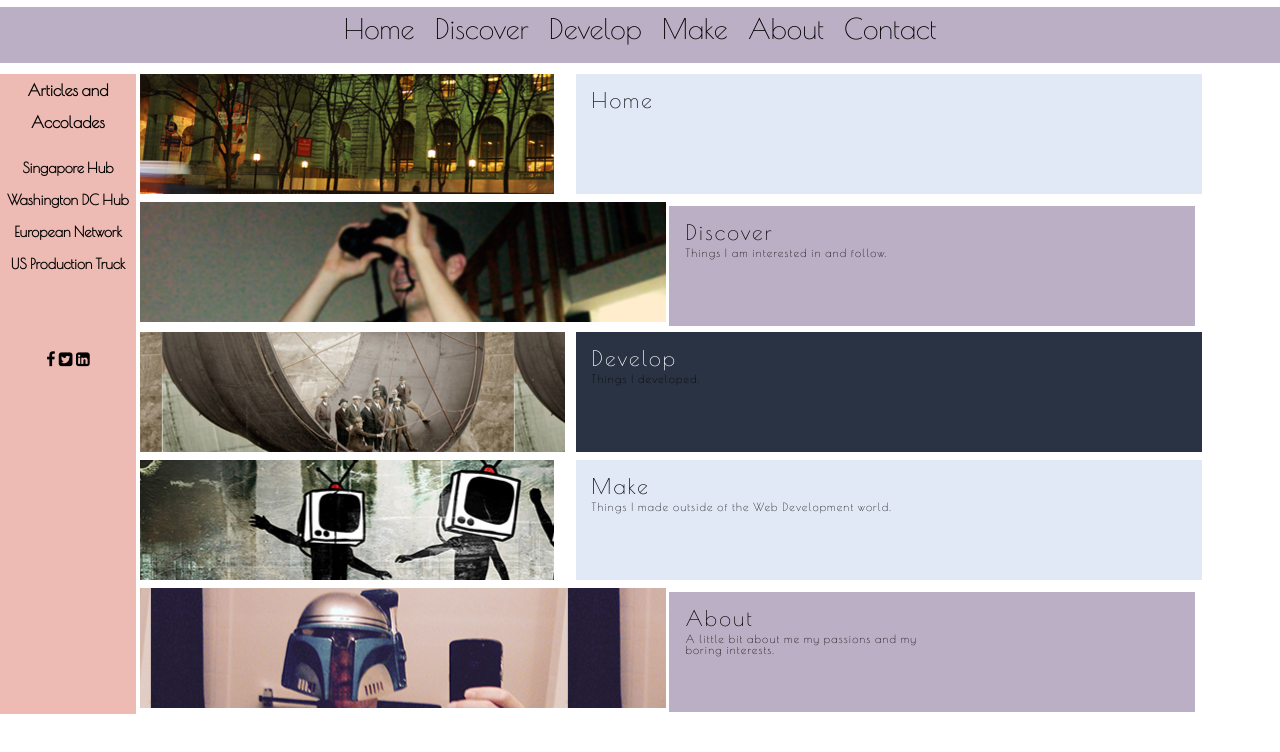
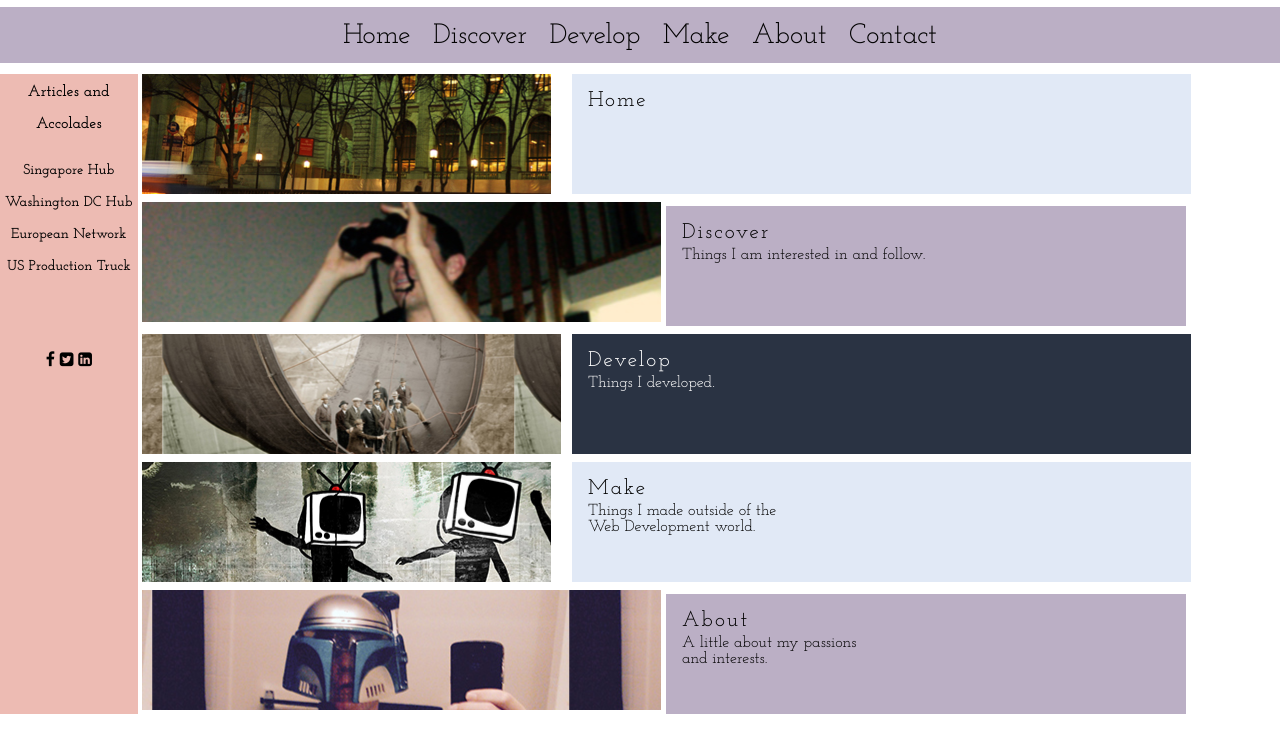
Before and after one commit to nickcastaneda/nickcastaneda.github.io, a plain HTML site: page index.html in a window 1280 px wide. Drawn offline with nearby package versions, Linux system fonts and the light colour scheme.

Commit message:
web update

```diff
--- a/css/style.css
+++ b/css/style.css
@@ -38,7 +38,7 @@ ol, ul {
 /* Start of Custom Styles */
 
 body{
-	font-family: 'Poiret One', cursive;
+	font-family: 'Josefin Slab', serif;
 	font-size: 16px;
 }
 a:link {
@@ -85,6 +85,7 @@ margin-bottom: .33em;
 	min-width: 24em;
 	margin-top: .25em;
 	margin-bottom: .25em;
+	padding: .25em;
 	text-align: center;
 	overflow: hidden;
 	background-color: #BBAFC5;
@@ -98,14 +99,15 @@ margin-bottom: .33em;
     color: black;
 }
 .sidebar{
-	width: 8.5em;
+	width: 8.6em;
 	height: 40em;
+	padding: .15em;
 	float: left;
 	margin-top: .25em;
 	margin-right: .25em;
 	background-color: #EDBBB3;
 	line-height: 2em;
-	font-weight: 700;
+	font-weight: 600;
 }
 .accolades{
 	text-align: center;
@@ -129,7 +131,7 @@ margin-bottom: .33em;
 
 .bricks{
 	float: left;
-	width: 83%;
+	width: 82%;
 	min-width: 36em;
 }
 .brick1{
@@ -251,19 +253,29 @@ margin-bottom: .33em;
 	overflow: hidden;
 	background-color: #BBAFC5;
 }
-@media screen and (max-width: 51.563em) {
+.content{
+	margin-top: .25em;
+	font-size: 1em;
+}
+.contentwhite{
+	margin-top: .25em
+	font-size: 1em;
+	color: white;
+}
+@media screen and (max-width: 787px){
 .sidebar{
 	 	display: none;
     }
 .top-navigation{
 	width: 100%;
-	height: 1.33em;
+	height: 1.65em;
 	margin-top: .25em;
 	margin-bottom: .25em;
+	padding: .25em;
 	text-align: center;
 	overflow: hidden;
 	background-color: #BBAFC5;
-	font-size: 1.25em;
+	font-size: 1.15em;
 }
 .bricks{
 	float: left;
--- a/index.html
+++ b/index.html
@@ -3,10 +3,10 @@
 <html lang="en">
 <head>
 	<meta http-equiv="Content-Type" content="text/html; charset=UTF-8">
-	<link rel="stylesheet" href="css/style.css">
+	<link rel="stylesheet" href="/css/style.css">
 	<!-- <link href="//maxcdn.bootstrapcdn.com/font-awesome/4.2.0/css/font-awesome.min.css" rel="stylesheet"> -->
 	<link href="http://maxcdn.bootstrapcdn.com/font-awesome/4.2.0/css/font-awesome.min.css" rel="stylesheet">
-	<link href='http://fonts.googleapis.com/css?family=Poiret+One' rel='stylesheet' type='text/css'>
+	<link href='http://fonts.googleapis.com/css?family=Josefin+Slab:300,400,600,700' rel='stylesheet' type='text/css'>
 	<meta charset="UTF-8">
 <title>Nick's Portfolio</title>
 
@@ -45,15 +45,25 @@
 
 <section class="bricks">
 	<div class="brick1"></div>
-	<div class="brick2"><h2>Home</h2></div>
+	<div class="brick2"><h2>Home</h2>
+		<div class="content">
+		</div>
+	</div>
 	<div class="brick3"></div>
-	<div class="brick4"><h2>Discover</h2><h4>Things I am interested in and follow.</h4></div>
+	<div class="brick4"><h2>Discover</h2>
+		<div class="content">Things I am interested in and follow.</div>
+	</div>
 	<div class="brick5"></div>
-	<div class="brick6"><h2>Develop</h2><h4>Things I developed.</h4></div>
+	<div class="brick6"><h2>Develop</h2>
+		<div class="content">Things I developed.</div>
+	</div>
 	<div class="brick7"></div>
-	<div class="brick8"><h2>Make</h2><h4>Things I made outside of the Web Development world.</h4></div>
+	<div class="brick8"><h2>Make</h2>
+		<div class="content">Things I made outside of the <br> Web Development world.</div>
+	</div>
 	<div class="brick9"></div>
-	<div class="brick10"><a href="about.html"><h2>About</h2><h4>A little bit about me my passions and my <br> boring interests.</h4>
+	<div class="brick10"><a href="about.html"><h2>About</h2>
+		<div class="content">A little about my passions <br> and interests.</div>
 	</div>
 </section>
 
```
